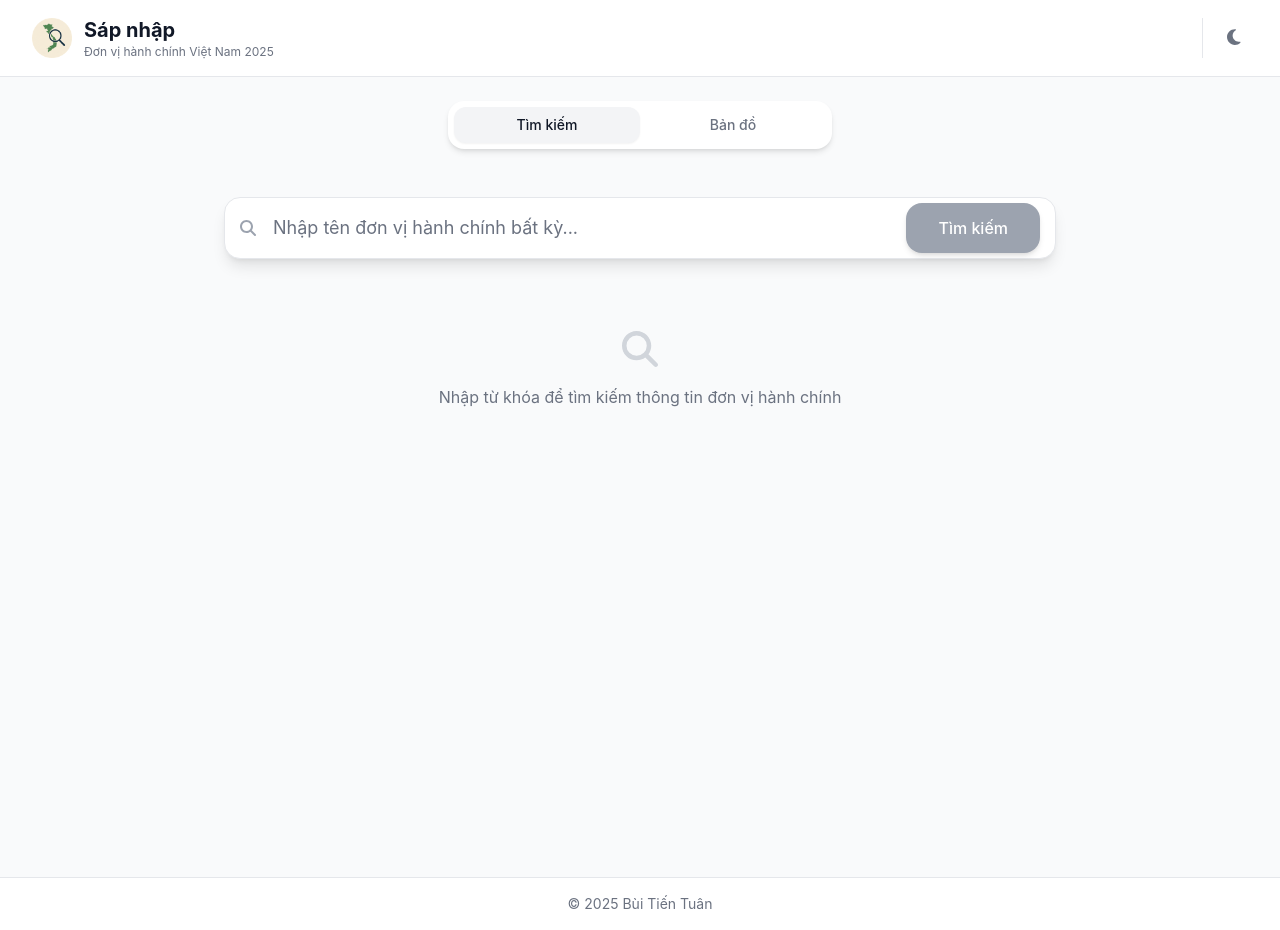
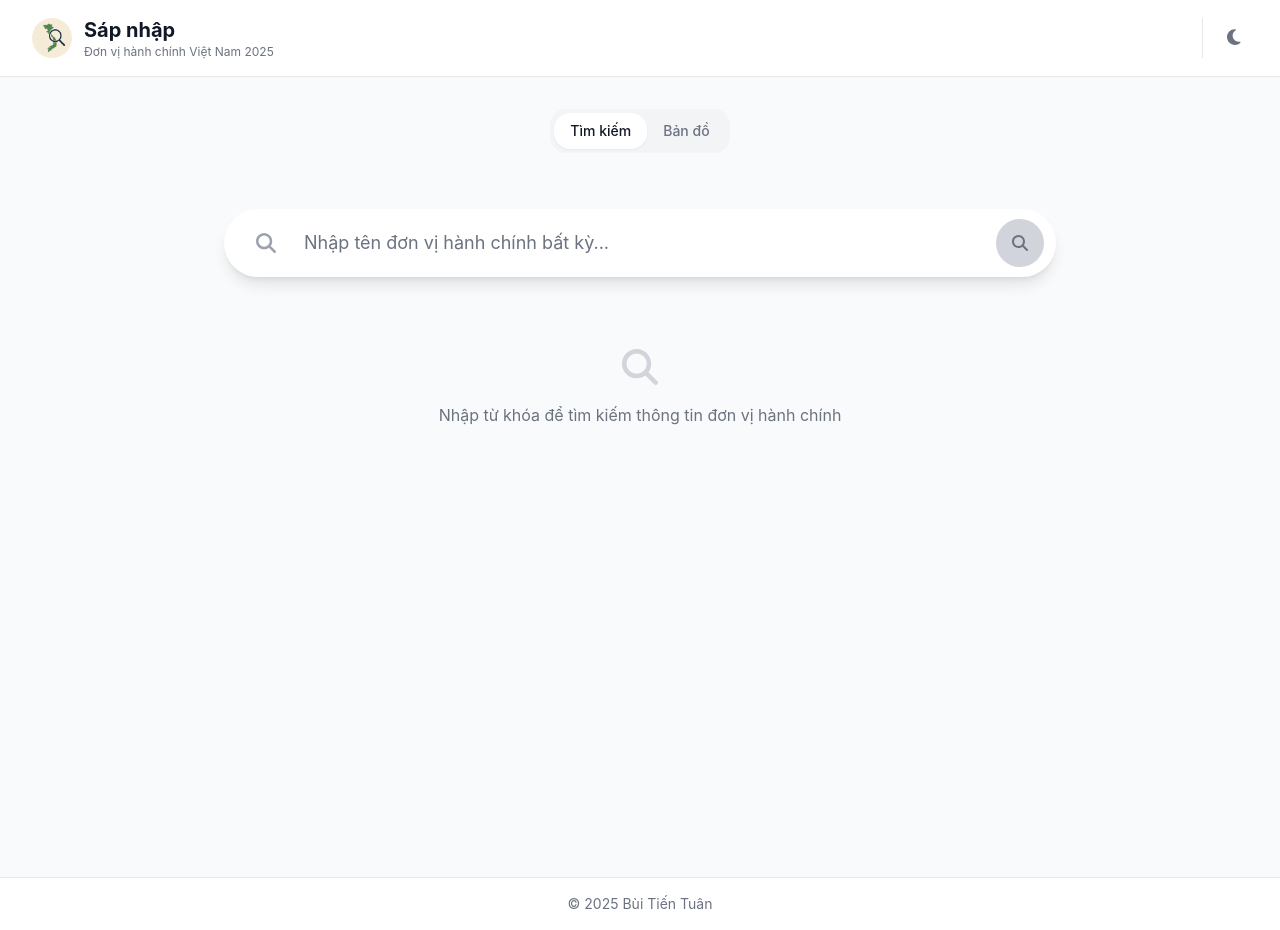
Before and after one commit to TuanBT/sapnhap, a React (Vite) app: page / in a window 1280 px wide. Built offline with nearby package versions, Linux system fonts and the light colour scheme.

Commit message:
Update UI

```diff
--- a/src/components/Header.tsx
+++ b/src/components/Header.tsx
@@ -34,7 +34,7 @@ const Header: React.FC = () => {
                             <button
                                 onClick={toggleDarkMode}
                                 className="
-                                    p-2 rounded-lg
+                                    p-2 rounded-full
                                     text-gray-500 hover:text-gray-700
                                     dark:text-gray-400 dark:hover:text-gray-200
                                     hover:bg-gray-100 dark:hover:bg-gray-800
--- a/src/components/map/MapDisplay.tsx
+++ b/src/components/map/MapDisplay.tsx
@@ -442,7 +442,7 @@ const MapDisplay = forwardRef<MapDisplayRef, MapDisplayProps>(({
     };
 
     return (
-        <div className="bg-white dark:bg-gray-800 rounded-lg shadow-lg overflow-hidden transition-colors duration-200 h-full flex flex-col">
+        <div className="bg-white dark:bg-gray-800 rounded-xl shadow-lg overflow-hidden transition-colors duration-200 h-full flex flex-col">
             <div className={`${backgroundColor} text-white p-2 md:p-4 flex-shrink-0`}>
                 <div className="flex justify-between items-start">
                     <div className="flex-1 min-w-0">
--- a/src/components/search/SearchHeader.tsx
+++ b/src/components/search/SearchHeader.tsx
@@ -10,6 +10,7 @@ interface SearchHeaderProps {
 
 const SearchHeader: React.FC<SearchHeaderProps> = ({ onSearch, isSearching }) => {
     const [searchQuery, setSearchQuery] = useState('');
+    const [isFocused, setIsFocused] = useState(false);
 
     const handleSubmit = (e: React.FormEvent) => {
         e.preventDefault();
@@ -20,43 +21,56 @@ const SearchHeader: React.FC<SearchHeaderProps> = ({ onSearch, isSearching }) =>
 
     return (
         <form onSubmit={handleSubmit} className="relative max-w-4xl mx-auto px-2 md:px-4 mb-6">
-            <div className="absolute inset-y-0 left-6 md:left-8 flex items-center pointer-events-none">
+            <div
+                className={`
+                    relative flex items-center bg-white dark:bg-gray-800
+                    border-1 rounded-full shadow-lg transition-all duration-200
+                    ${isFocused
+                    ? 'border-gray-300 dark:border-gray-600 shadow-xl'
+                    : 'border-gray-200 dark:border-gray-700'
+                }
+                `}
+            >
+                {/* Search Icon */}
+                <div className="absolute left-6 md:left-8 flex items-center pointer-events-none">
                     {isSearching ? (
                         <FontAwesomeIcon
                             icon={faSpinner}
-                        className="text-gray-400 animate-spin"
+                            className="text-gray-400 animate-spin w-5 h-5"
                         />
                     ) : (
                         <FontAwesomeIcon
                             icon={faSearch}
-                        className="text-gray-400"
+                            className="text-gray-400 w-5 h-5"
                         />
                     )}
                 </div>
+
+                {/* Input Field */}
                 <input
                     type="text"
                     value={searchQuery}
                     onChange={(e) => setSearchQuery(e.target.value)}
+                    onFocus={() => setIsFocused(true)}
+                    onBlur={() => setIsFocused(false)}
                     placeholder="Nhập tên đơn vị hành chính bất kỳ..."
-                className="w-full pl-12 pr-28 py-3 md:py-4 bg-white dark:bg-gray-800 border border-gray-200 dark:border-gray-700 rounded-2xl shadow-lg text-gray-900 dark:text-white placeholder-gray-500 dark:placeholder-gray-400 focus:border-blue-500 dark:focus:border-blue-400 focus:ring-4 focus:ring-blue-100 dark:focus:ring-blue-900 transition-all duration-200 text-base md:text-lg"
+                    className="w-full pl-16 md:pl-20 pr-20 py-4 md:py-5 bg-transparent border-none outline-none text-gray-900 dark:text-white placeholder-gray-500 dark:placeholder-gray-400 text-base md:text-lg disabled:cursor-not-allowed"
                     disabled={isSearching}
                 />
+
+                {/* Submit Button - Tròn như ChatGPT */}
                 <button
                     type="submit"
                     disabled={!searchQuery.trim() || isSearching}
-                className="absolute right-6 md:right-8 top-1.5 bottom-1.5 px-6 md:px-8 bg-blue-600 hover:bg-blue-700 disabled:bg-gray-400 text-white rounded-2xl font-medium text-sm md:text-base transition-all duration-200 disabled:cursor-not-allowed shadow-md hover:shadow-lg"
+                    className="absolute right-3 w-10 h-10 md:w-12 md:h-12 bg-black dark:bg-white text-white dark:text-black rounded-full font-medium transition-all duration-200 disabled:bg-gray-300 dark:disabled:bg-gray-600 disabled:text-gray-500 disabled:cursor-not-allowed hover:bg-gray-800 dark:hover:bg-gray-200 focus:outline-none focus:ring-2 focus:ring-offset-2 focus:ring-gray-500 flex items-center justify-center"
                 >
                     {isSearching ? (
-                    <FontAwesomeIcon icon={faSpinner} className="animate-spin" />
+                        <FontAwesomeIcon icon={faSpinner} className="animate-spin w-4 h-4" />
                     ) : (
-                    <>
-                        <span className="hidden md:inline">Tìm kiếm</span>
-                        <span className="md:hidden">
-                            <FontAwesomeIcon icon={faSearch} />
-                        </span>
-                    </>
+                        <FontAwesomeIcon icon={faSearch} className="w-4 h-4" />
                     )}
                 </button>
+            </div>
         </form>
     );
 };
--- a/src/pages/Home.tsx
+++ b/src/pages/Home.tsx
@@ -7,15 +7,17 @@ const Home: React.FC = () => {
 
     return (
         <div className="min-h-screen bg-gray-50 dark:bg-gray-900 transition-colors duration-200">
-            {/* Tab Navigation */}
-            <div className="container mx-auto px-4 pt-6">
-                <div className="flex bg-white dark:bg-gray-800 rounded-2xl p-1.5 shadow-md max-w-sm mx-auto">
+            {/* Simple Header */}
+            <div className="container mx-auto px-4 pt-8 pb-4">
+                {/* Minimal Tab Navigation */}
+                <div className="flex justify-center mb-8">
+                    <div className="inline-flex bg-gray-100 dark:bg-gray-800 rounded-2xl p-1">
                         <button
                             onClick={() => setActiveTab('search')}
                             className={`
-                            flex-1 py-2 px-4 rounded-xl font-medium text-sm transition-all duration-300
+                                px-4 py-2 text-sm font-medium rounded-2xl transition-all duration-200
                                 ${activeTab === 'search'
-                            ? 'bg-gray-100 dark:bg-gray-700 text-gray-900 dark:text-white shadow-sm'
+                                ? 'bg-white dark:bg-gray-700 text-gray-900 dark:text-white shadow-sm'
                                 : 'text-gray-500 dark:text-gray-400 hover:text-gray-700 dark:hover:text-gray-300'
                             }
                             `}
@@ -25,9 +27,9 @@ const Home: React.FC = () => {
                         <button
                             onClick={() => setActiveTab('comparison')}
                             className={`
-                            flex-1 py-2 px-4 rounded-xl font-medium text-sm transition-all duration-300
+                                px-4 py-2 text-sm font-medium rounded-2xl transition-all duration-200
                                 ${activeTab === 'comparison'
-                            ? 'bg-gray-100 dark:bg-gray-700 text-gray-900 dark:text-white shadow-sm'
+                                ? 'bg-white dark:bg-gray-700 text-gray-900 dark:text-white shadow-sm'
                                 : 'text-gray-500 dark:text-gray-400 hover:text-gray-700 dark:hover:text-gray-300'
                             }
                             `}
@@ -38,15 +40,14 @@ const Home: React.FC = () => {
                 </div>
 
                 {/* Tab Content */}
-            <div className="tab-content">
                 {activeTab === 'search' && (
                     <div className="animate-fadeIn">
-                        <SearchTab />
+                        <Search />
                     </div>
                 )}
                 {activeTab === 'comparison' && (
                     <div className="animate-fadeIn">
-                        <ComparisonTab />
+                        <Map />
                     </div>
                 )}
             </div>
@@ -54,22 +55,4 @@ const Home: React.FC = () => {
     );
 };
 
-// Component for Search Tab
-const SearchTab: React.FC = () => {
-    return (
-        <div className="pt-6">
-            <Search />
-        </div>
-    );
-};
-
-// Component for Comparison Tab
-const ComparisonTab: React.FC = () => {
-    return (
-        <div className="pt-6">
-            <Map />
-        </div>
-    );
-};
-
 export default Home;
```
Also changed, not shown: src/components/search/SearchResultItem.tsx (+4 -4 lines). Lines whose indentation alone changed are shown as unchanged.
